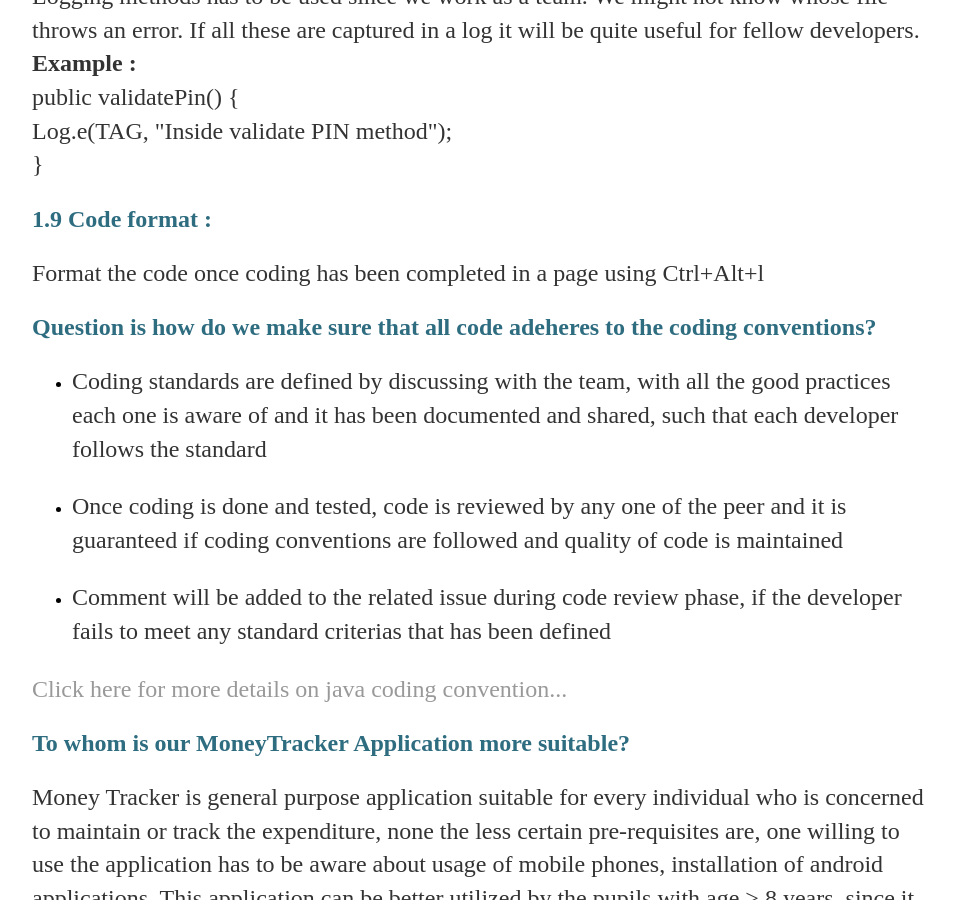
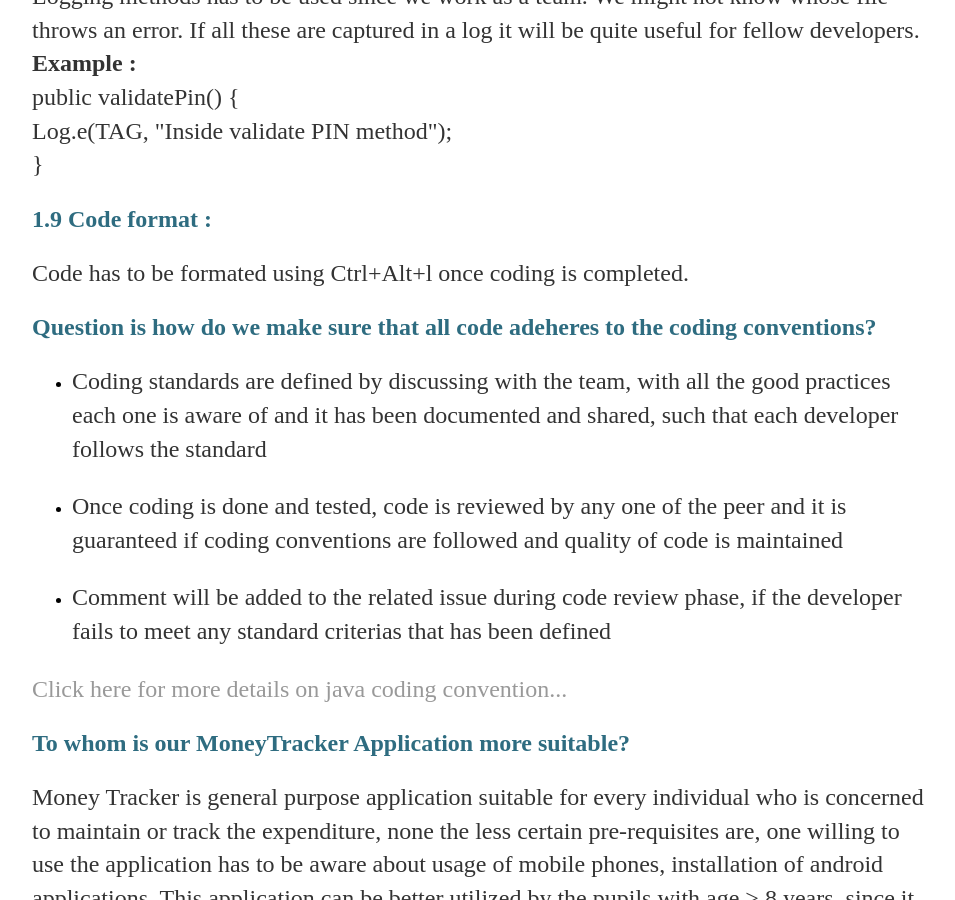
Before and after one commit to vinoth789/Money-tracker, a Jekyll site: the page built from docs/_posts/2017-06-04-ImplementationAndUIDesign.md, in a window 1280 px wide and 900 px high, scrolled down 3225 px. Shown: the whole window, without its empty margins (160-1115 px from the left). Built offline with Jekyll 4.4.1, drawn with Linux system fonts in a browser that asks for light colours; our own code applies the rules of GitHub Pages for plain Markdown files.

Commit message:
Create 2017-06-04-ImplementationAndUIDesign.md
test

```diff
--- a/docs/_posts/2017-06-04-ImplementationAndUIDesign.md
+++ b/docs/_posts/2017-06-04-ImplementationAndUIDesign.md
@@ -59,7 +59,7 @@
     }<br>
 </p>
 <h2 style="color: #2e6c80;">1.9 Code format :</h2>
-<p>Format the code once coding has been completed in a page using Ctrl+Alt+l</p>
+<p>Code has to be formated using Ctrl+Alt+l once coding is completed. </p>
 
 <h2 style="color: #2e6c80;">Question is how do we make sure that all code adeheres to the coding conventions?</h2>
 <div>
```
